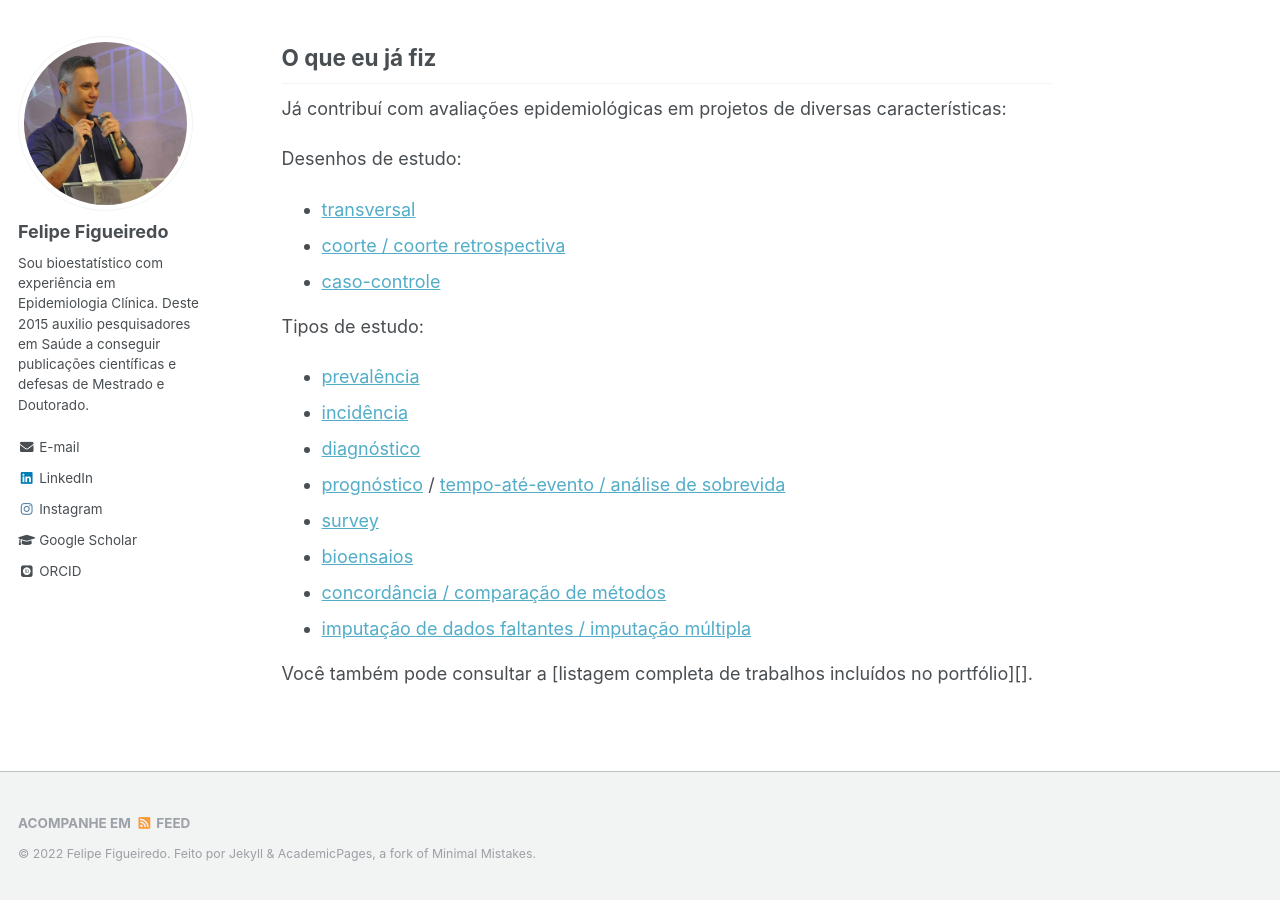
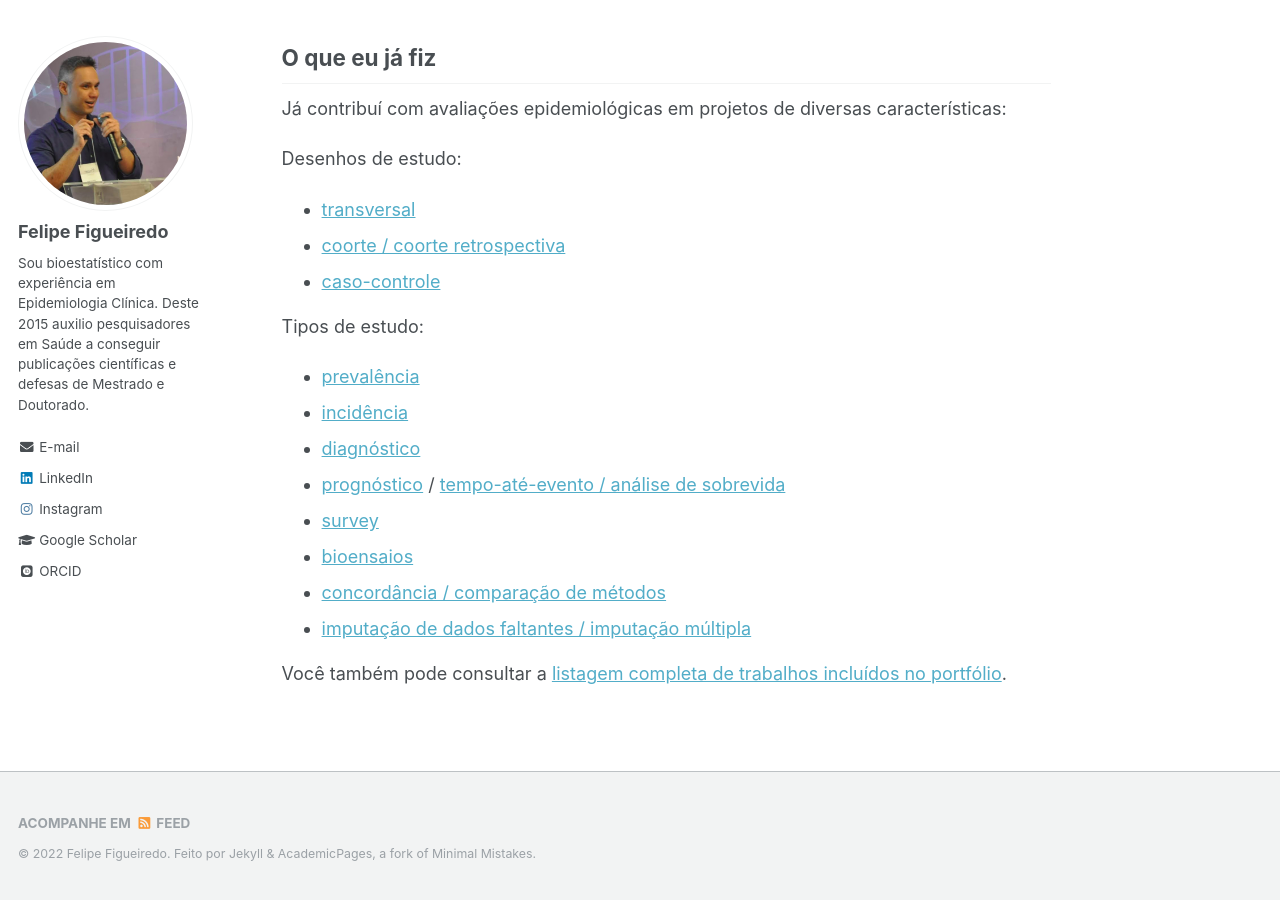
Before and after one commit to philsf-biostat/philsf-biostat.github.io, a Jekyll site: the page built from _pages/consulting.md, in a window 1280 px wide and 900 px high, scrolled down 1286 px. Built offline with Jekyll 4.4.1, drawn with Linux system fonts in a browser that asks for light colours; some web fonts are replaced.

Commit message:
broken links fixed

```diff
--- a/_pages/consulting.md
+++ b/_pages/consulting.md
@@ -80,7 +79,7 @@ Você também pode consultar a [listagem completa de trabalhos incluídos no por
 [cross-sectional]: /categories/#cross-sectional
 [cohort]: /categories/#cohort
 [case-control]: /categories/#case-control
-[systematic-review]: /categories/systematic-review
+[systematic-review]: /categories/#systematic-review
 
 [prevalence]: /tags/#prevalence
 [incidence]: /tags/#incidence
@@ -90,5 +89,5 @@ Você também pode consultar a [listagem completa de trabalhos incluídos no por
 [meta-analysis]: /tags/#meta-analysis
 [bioassay]: /categories/#bioassay
 [concordance-analysis]: /tags/#concordance-analysis
-[missing-data-imputation]: /tags/missing-data-imputation
-[survey]: /tags/survey
+[missing-data-imputation]: /tags/#missing-data-imputation
+[survey]: /tags/#survey
```
Also changed, not shown: other parts of _pages/consulting.md (+2 -3 lines).
